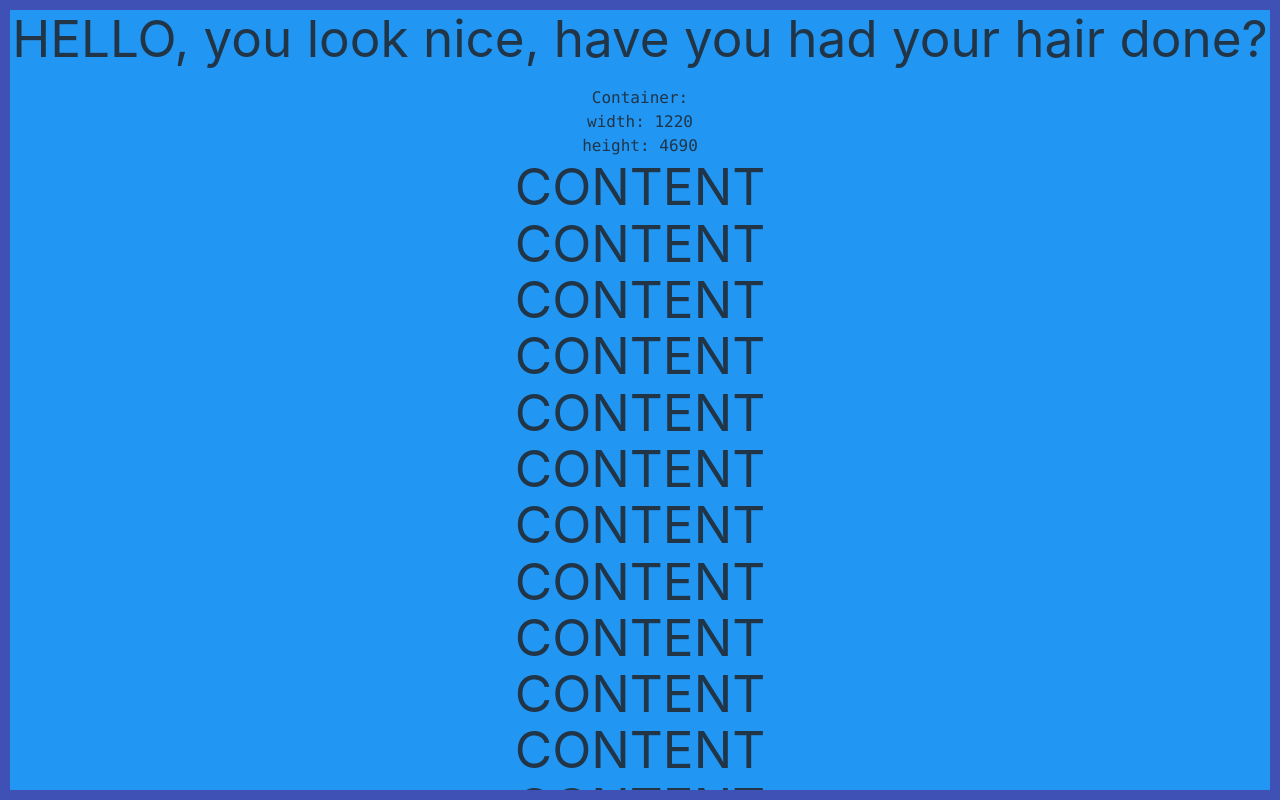
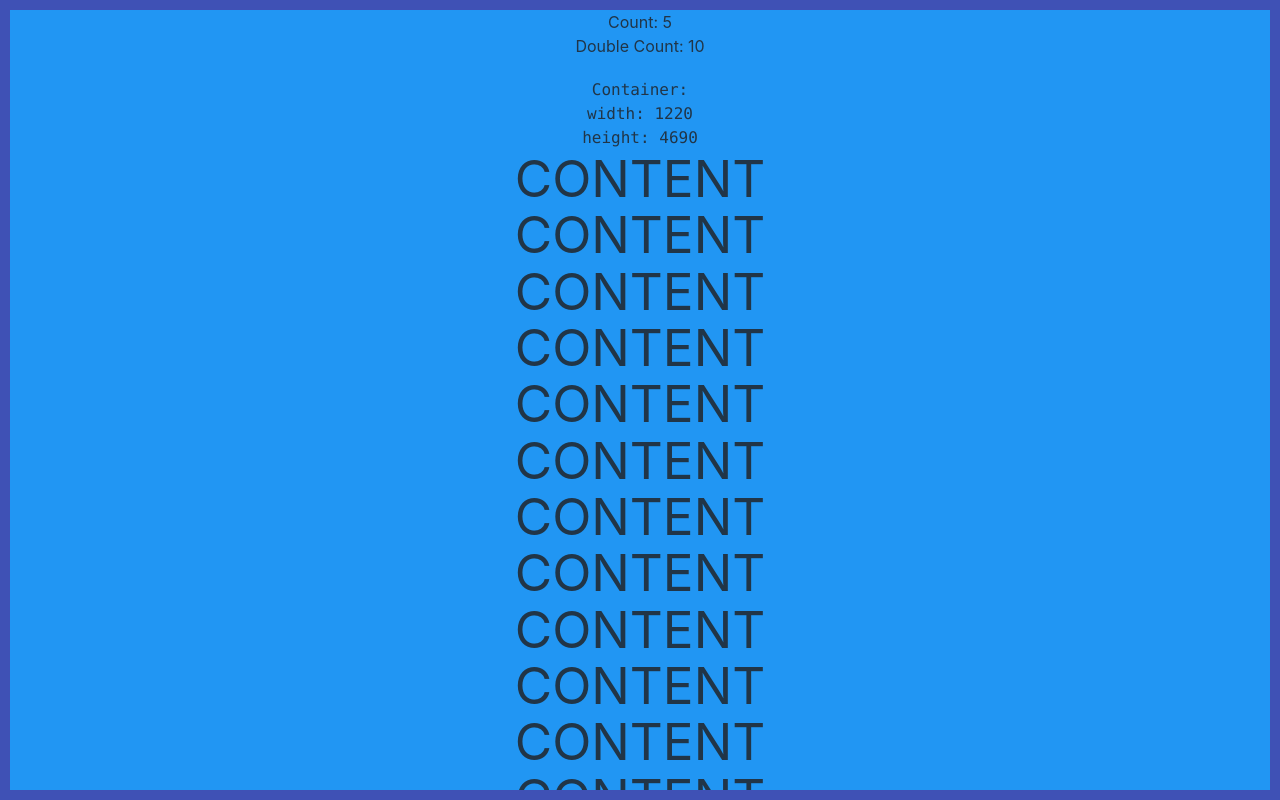
Before and after one commit to jim80/flexboxJoy, a React (Vite) app: page / in a window 1280 px wide. Built offline with nearby package versions, Linux system fonts and the light colour scheme.

Commit message:
try codium command for new component

```diff
--- a/src/App.jsx
+++ b/src/App.jsx
@@ -1,5 +1,6 @@
 import MeasuringComp from "./components/MeasuringComp";
 import Comp1 from "./components/Comp1";
+import CodeiumComp from "./components/CodeiumComp";
 import "./App.css";
 
 // see https://medium.com/@stephenbunch/how-to-make-a-scrollable-container-with-dynamic-height-using-flexbox-5914a26ae336
@@ -7,7 +8,8 @@ function App() {
   return (
     <div className="my-container">
       <div className="my-section">
-        <Comp1></Comp1>
+        {/* <Comp1></Comp1> */}
+        <CodeiumComp></CodeiumComp>
         <div className=" scrollable-content">
           <MeasuringComp></MeasuringComp>
         </div>
--- /dev/null
+++ b/src/components/CodeiumComp.jsx
@@ -0,0 +1,23 @@
+// just for fun, used codeium command to generate this
+import { useEffect, useMemo, useState } from "react";
+const CodeiumComp = () => {
+  const [count, setCount] = useState(0);
+
+  const doubleCount = useMemo(() => count * 2, [count]);
+
+  useEffect(() => {
+    const timer = setInterval(() => {
+      setCount(count + 1);
+    }, 1000);
+    return () => clearInterval(timer);
+  }, [count]);
+
+  return (
+    <div>
+      <p>Count: {count}</p>
+      <p>Double Count: {doubleCount}</p>
+    </div>
+  );
+};
+
+export default CodeiumComp;
```
